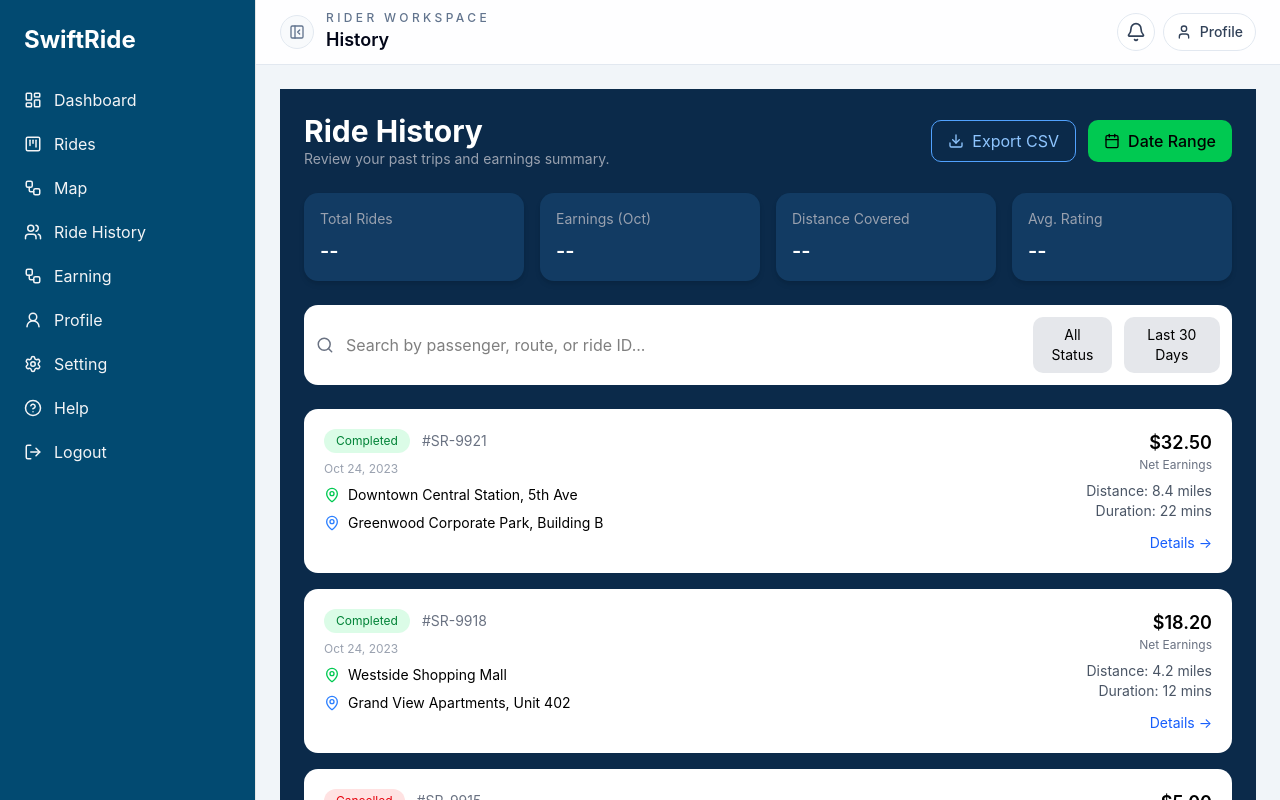
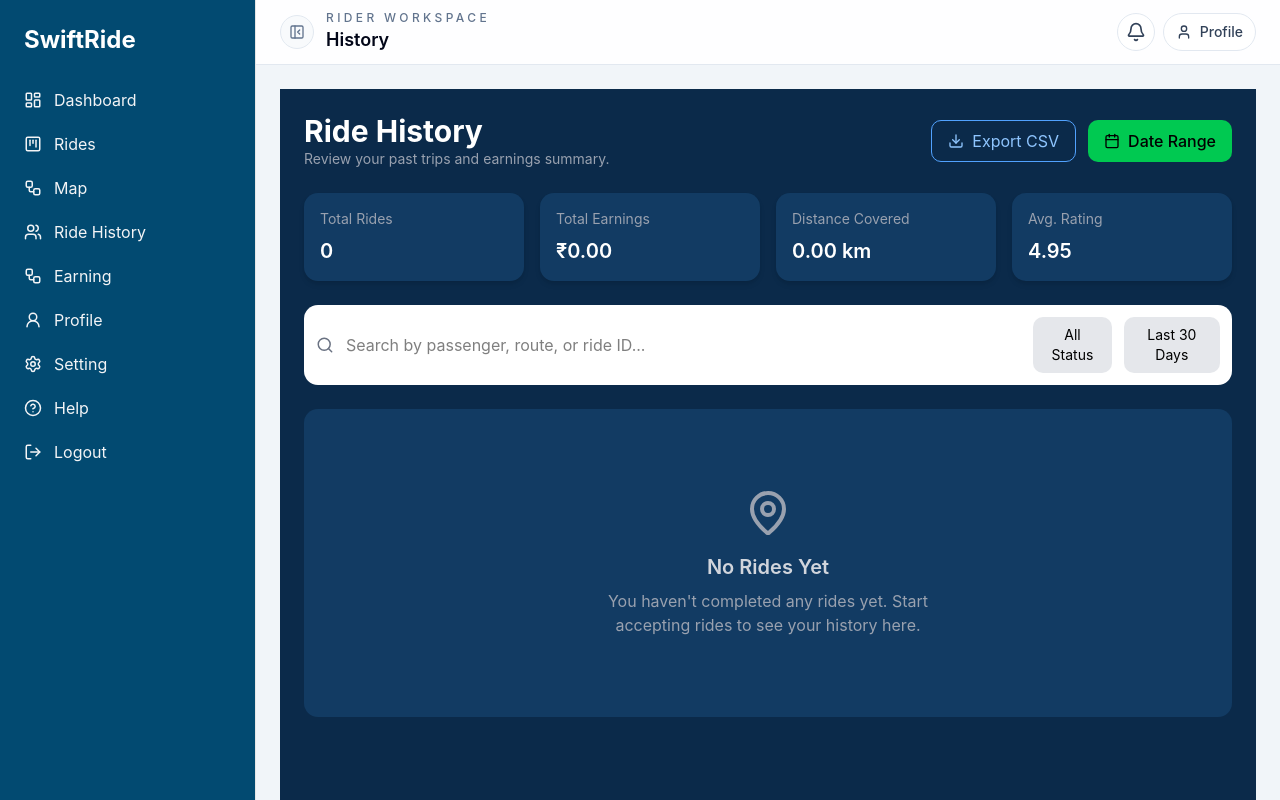
Before and after one commit to hemantgupta98/SwiftRide, a Next.js app in the folder client/: page /rider/history in a window 1280 px wide. Built offline with nearby package versions, Linux system fonts and the light colour scheme.

Commit message:
update rides history

```diff
--- a/client/src/app/rider/history/page.tsx
+++ b/client/src/app/rider/history/page.tsx
@@ -1,11 +1,20 @@
 "use client";
 
-import { useState } from "react";
+import { useEffect, useState } from "react";
 import { Search, Download, Calendar, MapPin } from "lucide-react";
 
-type Ride = {
+type EarningsEntry = {
   id: string;
-  status: "Completed" | "Cancelled";
+  date: string;
+  amount: number;
+  distanceKm: number;
+  durationMinutes: number;
+  startedAt?: string;
+};
+
+type DisplayRide = {
+  id: string;
+  status: "Completed";
   date: string;
   pickup: string;
   drop: string;
@@ -14,51 +23,63 @@ type Ride = {
   earnings: string;
 };
 
-const rides: Ride[] = [
-  {
-    id: "#SR-9921",
-    status: "Completed",
-    date: "Oct 24, 2023",
-    pickup: "Downtown Central Station, 5th Ave",
-    drop: "Greenwood Corporate Park, Building B",
-    distance: "8.4 miles",
-    duration: "22 mins",
-    earnings: "$32.50",
-  },
-  {
-    id: "#SR-9918",
-    status: "Completed",
-    date: "Oct 24, 2023",
-    pickup: "Westside Shopping Mall",
-    drop: "Grand View Apartments, Unit 402",
-    distance: "4.2 miles",
-    duration: "12 mins",
-    earnings: "$18.20",
-  },
-  {
-    id: "#SR-9915",
-    status: "Cancelled",
-    date: "Oct 23, 2023",
-    pickup: "Northside Arena Entrance",
-    drop: "Riverside Pub & Grill",
-    distance: "0.0 miles",
-    duration: "0 mins",
-    earnings: "$5.00",
-  },
-  {
-    id: "#SR-9912",
-    status: "Completed",
-    date: "Oct 23, 2023",
-    pickup: "Oak Ridge Residential Area",
-    drop: "International Airport, Terminal 2",
-    distance: "15.8 miles",
-    duration: "38 mins",
-    earnings: "$45.75",
-  },
-];
+const EARNINGS_STORAGE_KEY = "rider_earnings_history";
 
 export default function RideHistoryPage() {
+  const [earningsHistory, setEarningsHistory] = useState<EarningsEntry[]>([]);
   const [search, setSearch] = useState("");
+
+  useEffect(() => {
+    if (typeof window === "undefined") {
+      return;
+    }
+
+    const loadEarnings = () => {
+      try {
+        const rawData = localStorage.getItem(EARNINGS_STORAGE_KEY);
+        const parsedData = rawData ? JSON.parse(rawData) : [];
+        setEarningsHistory(Array.isArray(parsedData) ? parsedData : []);
+      } catch {
+        setEarningsHistory([]);
+      }
+    };
+
+    loadEarnings();
+    window.addEventListener("storage", loadEarnings);
+
+    return () => {
+      window.removeEventListener("storage", loadEarnings);
+    };
+  }, []);
+
+  const displayRides: DisplayRide[] = earningsHistory.map((entry) => ({
+    id: `#SR-${entry.id.slice(0, 4).toUpperCase()}`,
+    status: "Completed" as const,
+    date: entry.date,
+    pickup: "Pickup Location",
+    drop: "Drop-off Destination",
+    distance: `${entry.distanceKm.toFixed(2)} km`,
+    duration: `${entry.durationMinutes} mins`,
+    earnings: `₹${entry.amount.toFixed(2)}`,
+  }));
+
+  const totalRides = earningsHistory.length;
+  const totalEarnings = earningsHistory.reduce(
+    (sum, entry) => sum + (Number.isFinite(entry.amount) ? entry.amount : 0),
+    0,
+  );
+  const totalDistance = earningsHistory.reduce(
+    (sum, entry) =>
+      sum + (Number.isFinite(entry.distanceKm) ? entry.distanceKm : 0),
+    0,
+  );
+
+  const filteredRides = displayRides.filter(
+    (ride) =>
+      ride.id.toLowerCase().includes(search.toLowerCase()) ||
+      ride.pickup.toLowerCase().includes(search.toLowerCase()) ||
+      ride.drop.toLowerCase().includes(search.toLowerCase()),
+  );
 
   return (
     <div className="min-h-screen bg-[#0B2A4A] text-white p-6">
@@ -83,17 +104,26 @@ export default function RideHistoryPage() {
 
       {/* Stats */}
       <div className="grid grid-cols-1 md:grid-cols-4 gap-4 mb-6">
-        {[
-          "Total Rides",
-          "Earnings (Oct)",
-          "Distance Covered",
-          "Avg. Rating",
-        ].map((item, i) => (
-          <div key={i} className="bg-[#123B63] rounded-xl p-4 shadow-md">
-            <p className="text-sm text-gray-400">{item}</p>
-            <h2 className="text-xl font-semibold mt-2">--</h2>
+        <div className="bg-[#123B63] rounded-xl p-4 shadow-md">
+          <p className="text-sm text-gray-400">Total Rides</p>
+          <h2 className="text-xl font-semibold mt-2">{totalRides}</h2>
         </div>
-        ))}
+        <div className="bg-[#123B63] rounded-xl p-4 shadow-md">
+          <p className="text-sm text-gray-400">Total Earnings</p>
+          <h2 className="text-xl font-semibold mt-2">
+            ₹{totalEarnings.toFixed(2)}
+          </h2>
+        </div>
+        <div className="bg-[#123B63] rounded-xl p-4 shadow-md">
+          <p className="text-sm text-gray-400">Distance Covered</p>
+          <h2 className="text-xl font-semibold mt-2">
+            {totalDistance.toFixed(2)} km
+          </h2>
+        </div>
+        <div className="bg-[#123B63] rounded-xl p-4 shadow-md">
+          <p className="text-sm text-gray-400">Avg. Rating</p>
+          <h2 className="text-xl font-semibold mt-2">4.95</h2>
+        </div>
       </div>
 
       {/* Search */}
@@ -115,8 +145,23 @@ export default function RideHistoryPage() {
       </div>
 
       {/* Ride List */}
+      {filteredRides.length === 0 ? (
+        <div className="flex flex-col items-center justify-center py-20 bg-[#123B63] rounded-xl">
+          <MapPin size={48} className="text-gray-400 mb-4" />
+          <h3 className="text-xl font-semibold text-gray-300 mb-2">
+            {earningsHistory.length === 0
+              ? "No Rides Yet"
+              : "No Matching Rides"}
+          </h3>
+          <p className="text-gray-400 text-center max-w-sm">
+            {earningsHistory.length === 0
+              ? "You haven't completed any rides yet. Start accepting rides to see your history here."
+              : "No rides match your search. Try adjusting your filters."}
+          </p>
+        </div>
+      ) : (
         <div className="space-y-4">
-        {rides.map((ride) => (
+          {filteredRides.map((ride) => (
             <div
               key={ride.id}
               className="bg-white text-black rounded-xl p-5 flex flex-col md:flex-row justify-between gap-4"
@@ -167,13 +212,7 @@ export default function RideHistoryPage() {
             </div>
           ))}
         </div>
-
-      {/* Load More */}
-      <div className="flex justify-center mt-8">
-        <button className="px-6 py-2 border border-blue-400 rounded-lg text-blue-300 hover:bg-blue-500/10">
-          Load More History
-        </button>
-      </div>
+      )}
     </div>
   );
 }
```
Lines whose indentation alone changed are shown as unchanged.
